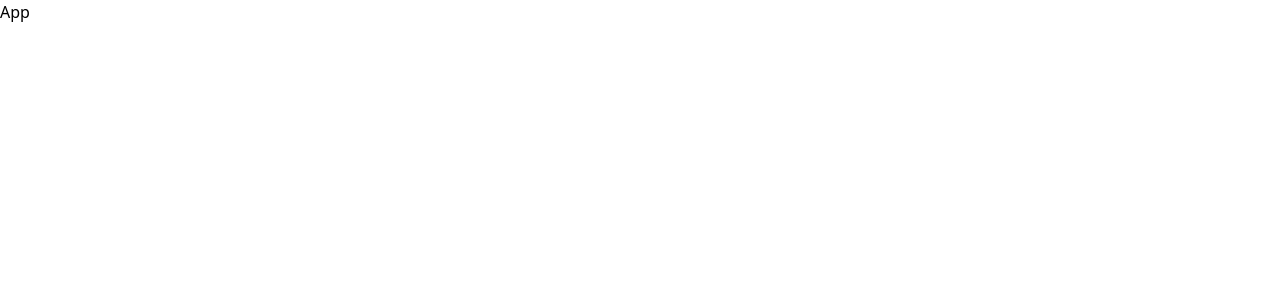
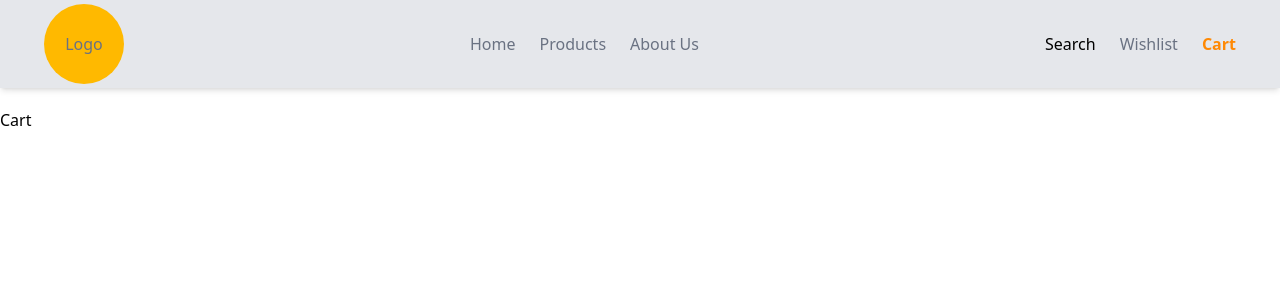
Before and after one commit to vamshi-krishna921/E-commerce-website, a React (Vite) app in the folder Attira/: page /cart in a window 1280 px wide. Shown: the top 300 px of the page. Built offline with nearby package versions, Linux system fonts and the light colour scheme.

Commit message:
routing completed

```diff
--- a/Attira/package.json
+++ b/Attira/package.json
@@ -13,6 +13,8 @@
     "@tailwindcss/vite": "^4.1.13",
     "react": "^19.1.1",
     "react-dom": "^19.1.1",
+    "react-icons": "^5.5.0",
+    "react-router-dom": "^7.9.1",
     "tailwindcss": "^4.1.13"
   },
   "devDependencies": {
--- a/Attira/src/App.jsx
+++ b/Attira/src/App.jsx
@@ -1,9 +1,16 @@
-import React from 'react'
+import React from "react";
+import Navbar from "./Navbar";
+import Routing from "./Routing";
 
 function App() {
   return (
-    <div>App</div>
-  )
+    <>
+      <Navbar />
+      <div className="mt-13">
+        <Routing />
+      </div>
+    </>
+  );
 }
 
-export default App
+export default App;
--- /dev/null
+++ b/Attira/src/Navbar.jsx
@@ -0,0 +1,89 @@
+import React from "react";
+import Logo from "./components/Navbar/Logo";
+import Cart from "./components/Navbar/Cart";
+import Wishlist from "./components/Navbar/Wishlist";
+import Search from "./components/Navbar/Search";
+import { NavLink } from "react-router-dom";
+
+function Navbar() {
+  return (
+    <header className="w-full h-[11%] bg-gray-200 shadow-md fixed top-0 p-5 z-50">
+      <nav className="w-full h-full flex items-center justify-between px-6">
+        {/* Logo */}
+        <NavLink
+          to="/"
+          className={({ isActive }) =>
+            isActive
+              ? "text-orange-400 text-md font-semibold"
+              : "text-gray-500 hover:text-orange-300 text-md hover:font-semibold"
+          }
+        >
+          <Logo />
+        </NavLink>
+
+        {/* Middle nav links */}
+        <ul className="flex items-center gap-6">
+          <NavLink
+            to="/"
+            className={({ isActive }) =>
+              isActive
+                ? "text-orange-400 text-md font-semibold"
+                : "text-gray-500 hover:text-orange-300 text-md hover:font-semibold"
+            }
+          >
+            Home
+          </NavLink>
+          <NavLink
+            to="/products"
+            className={({ isActive }) =>
+              isActive
+                ? "text-orange-400 text-md font-semibold"
+                : "text-gray-500 hover:text-orange-300 text-md hover:font-semibold"
+            }
+          >
+            Products
+          </NavLink>
+          <NavLink
+            to="/about"
+            className={({ isActive }) =>
+              isActive
+                ? "text-orange-400 text-md font-semibold"
+                : "text-gray-500 hover:text-orange-300 text-md hover:font-semibold"
+            }
+          >
+            About Us
+          </NavLink>
+        </ul>
+
+        {/* Right side*/}
+        <ul className="flex items-center gap-6">
+          <Search />
+
+          <NavLink
+            to="/wishlist"
+            className={({ isActive }) =>
+              isActive
+                ? "text-orange-400 text-md font-semibold"
+                : "text-gray-500 hover:text-orange-300 text-md hover:font-semibold"
+            }
+          >
+            <Wishlist />
+          </NavLink>
+
+          <NavLink
+            to="/cart"
+            className={({ isActive }) =>
+              isActive
+                ? "text-orange-400 text-md font-semibold"
+                : "text-gray-500 hover:text-orange-300 text-md hover:font-semibold"
+            }
+          >
+            <Cart />
+          </NavLink>
+        </ul>
+      </nav>
+    </header>
+  );
+}
+
+export default Navbar;
--- /dev/null
+++ b/Attira/src/Routing.jsx
@@ -0,0 +1,23 @@
+import React from "react";
+import { Route, Routes } from "react-router-dom";
+import Home from "./components/Navbar/Home";
+import Products from "./components/Navbar/Products";
+import About from "./components/Navbar/About";
+import Wishlist from "./components/Navbar/Wishlist";
+import Cart from "./components/Navbar/Cart";
+
+function Routing() {
+  return (
+    <div className="pt-14">
+      <Routes>
+        <Route path="/" element={<Home />} />
+        <Route path="/products" element={<Products />} />
+        <Route path="/about" element={<About />} />
+        <Route path="/wishlist" element={<Wishlist />} />
+        <Route path="/cart" element={<Cart />} />
+      </Routes>
+    </div>
+  );
+}
+
+export default Routing;
--- /dev/null
+++ b/Attira/src/components/Navbar/About.jsx
@@ -0,0 +1,9 @@
+import React from 'react'
+
+function About() {
+  return (
+    <div>About</div>
+  )
+}
+
+export default About
--- /dev/null
+++ b/Attira/src/components/Navbar/Cart.jsx
@@ -0,0 +1,9 @@
+import React from 'react'
+
+function Cart() {
+  return (
+    <div>Cart</div>
+  )
+}
+
+export default Cart
--- /dev/null
+++ b/Attira/src/components/Navbar/Home.jsx
@@ -0,0 +1,9 @@
+import React from 'react'
+
+function Home() {
+  return (
+    <div>Home</div>
+  )
+}
+
+export default Home
--- /dev/null
+++ b/Attira/src/components/Navbar/Logo.jsx
@@ -0,0 +1,11 @@
+import React from "react";
+
+function Logo() {
+  return (
+    <div className="size-20 flex justify-center items-center bg-amber-400 rounded-full">
+      Logo
+    </div>
+  );
+}
+
+export default Logo;
--- /dev/null
+++ b/Attira/src/components/Navbar/Products.jsx
@@ -0,0 +1,9 @@
+import React from 'react'
+
+function Products() {
+  return (
+    <div>Products</div>
+  )
+}
+
+export default Products
--- /dev/null
+++ b/Attira/src/components/Navbar/Search.jsx
@@ -0,0 +1,9 @@
+import React from 'react'
+
+function Search() {
+  return (
+    <div>Search</div>
+  )
+}
+
+export default Search
--- /dev/null
+++ b/Attira/src/components/Navbar/Wishlist.jsx
@@ -0,0 +1,9 @@
+import React from 'react'
+
+function Wishlist() {
+  return (
+    <div>Wishlist</div>
+  )
+}
+
+export default Wishlist
```
Also changed, not shown: Attira/src/main.jsx (+9 -8 lines), 1 other file (tests, documents, lock files or other folders).
